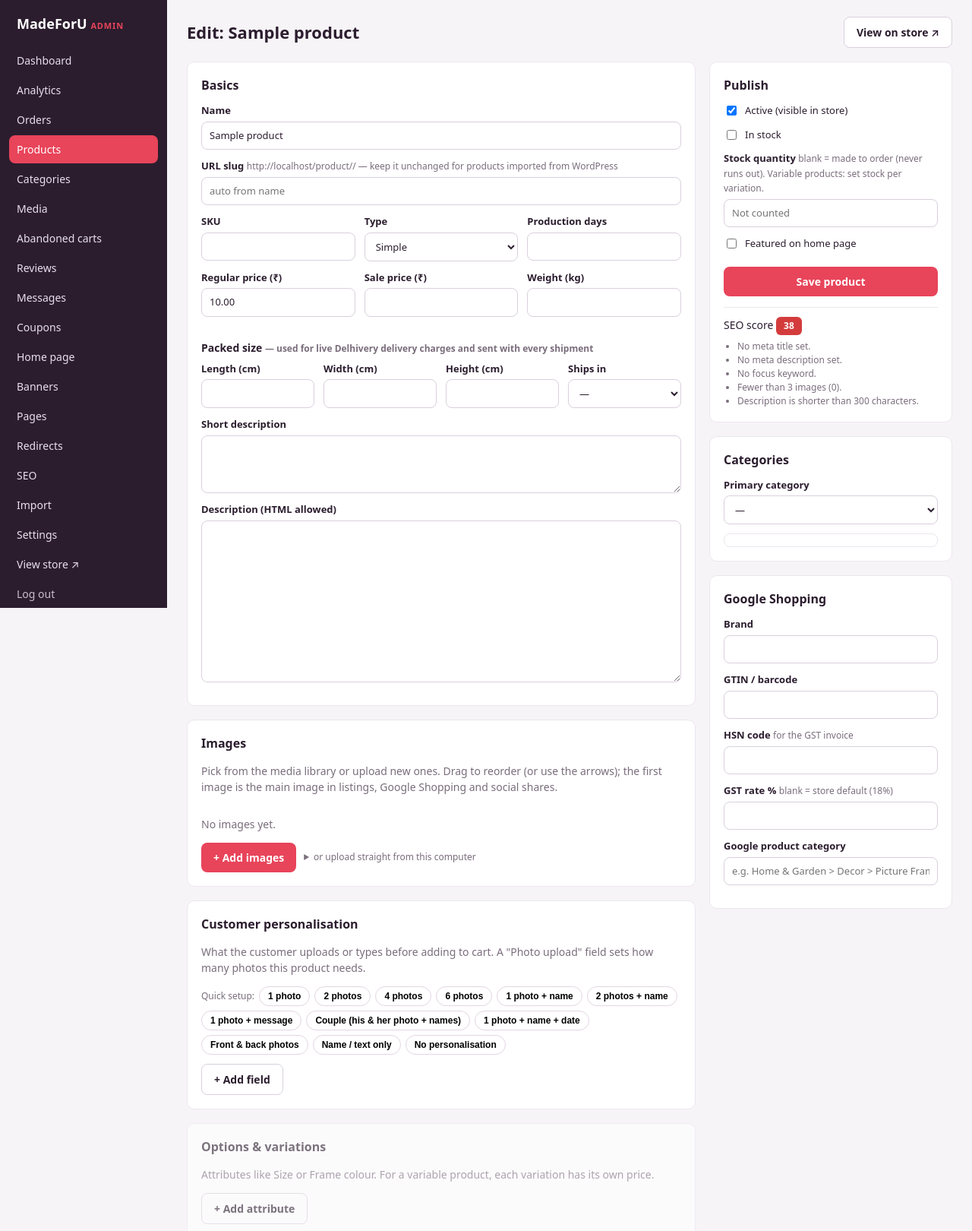
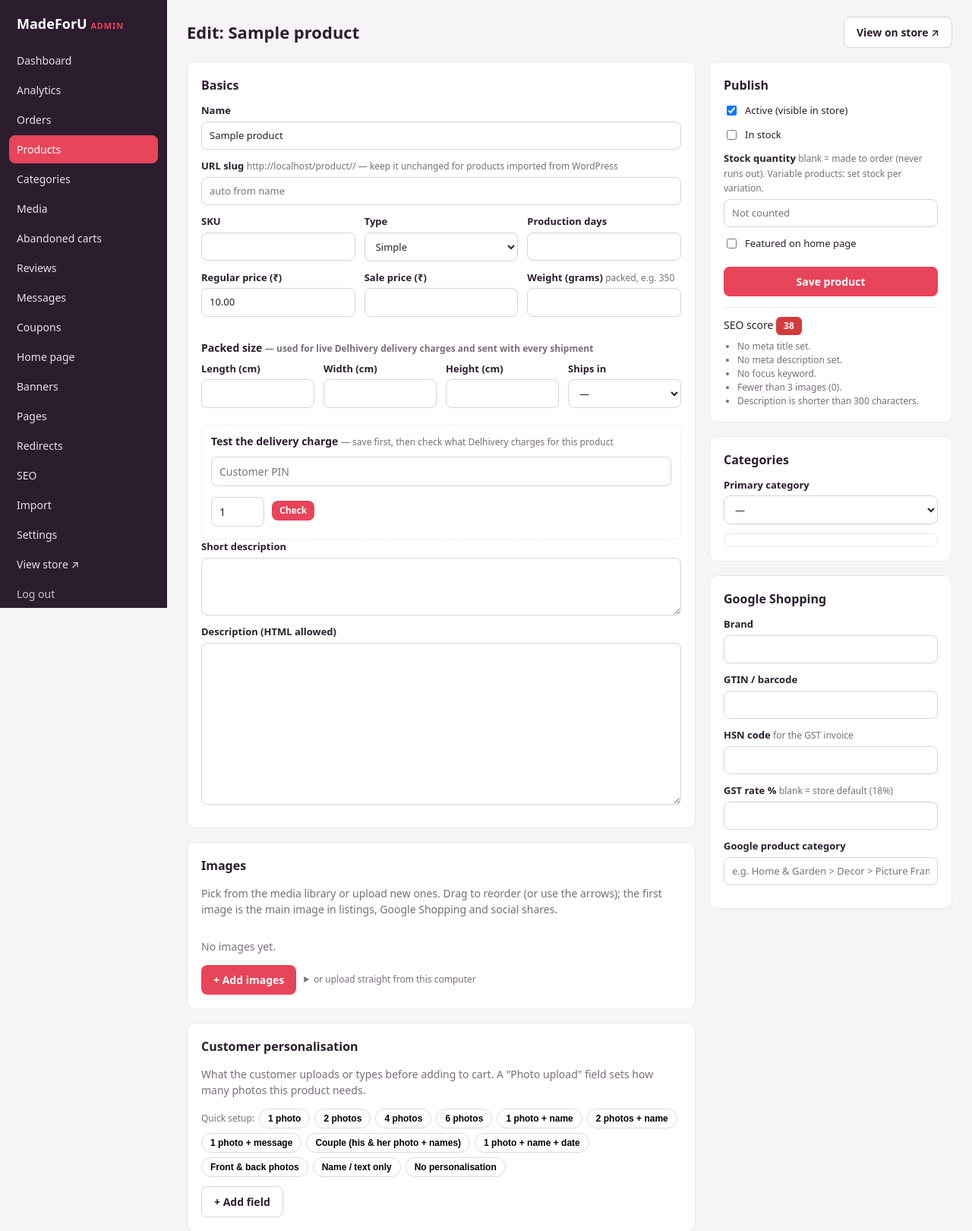
Before and after one commit to PranayReddy10/madeforu-app, a Laravel app: page /admin/products/1/edit in a window 1280 px wide. Shown: the top 1620 px of the page at 76% size. Run offline with Laravel 12, Linux system fonts and the light colour scheme; the visitor is signed in with stand-in values (Sample User, id 1); tables that the repository leaves empty hold one stand-in row (values such as "Sample post"); data that the repository does not hold is empty; some libraries are stand-ins or nearby versions.

Commit message:
Weights in grams, guard against gram/mm mix-ups, admin delivery-charge tester
Co-Authored-By: Claude Opus 5.5 <noreply@anthropic.com>
Claude-Session: https://claude.ai/code/session_013rdGpdEihbEDvtkoWrSM8b

```diff
--- a/store/app/Http/Controllers/Admin/ProductController.php
+++ b/store/app/Http/Controllers/Admin/ProductController.php
@@ -7,6 +7,9 @@ use App\Models\Category;
 use App\Models\Media;
 use App\Models\Product;
 use App\Models\ProductImage;
+use App\Services\Cart;
+use App\Services\Delhivery;
+use App\Services\Parcel;
 use App\Services\Stock;
 use App\Support\Personalisation;
 use Illuminate\Http\Request;
@@ -95,6 +98,25 @@ class ProductController extends Controller
         return view('admin.products.form', ['product' => $product, 'categories' => Category::orderBy('path')->get()]);
     }
 
+    /** Admin tester: the parcel this product makes and what Delhivery charges for it to a PIN. */
+    public function deliveryRate(Request $request, Product $product, Delhivery $delhivery)
+    {
+        $pin = preg_replace('/\D/', '', (string) $request->query('pin'));
+        $qty = max(1, min(20, $request->integer('qty', 1)));
+        $parcel = Parcel::of([[$product, $qty]]);
+        $price = (float) ($product->isOnSale() ? $product->sale_price : $product->price) * $qty;
+        $prepaid = $delhivery->rateDetails($pin, $parcel->chargeableGrams());
+        $cod = $delhivery->rateDetails($pin, $parcel->chargeableGrams(), true, $price);
+        $quote = Cart::shippingQuote([[$product, $qty]], $pin, true, $price);
+
+        return response()->json([
+            'parcel' => ['actual_g' => $parcel->grams, 'volumetric_g' => $parcel->volumetricGrams(), 'chargeable_g' => $parcel->chargeableGrams(),
+                'size_cm' => $parcel->length ? [$parcel->length, $parcel->width, $parcel->height] : null, 'packaging' => $parcel->packaging],
+            'prepaid' => $prepaid, 'cod' => $cod,
+            'customer_pays' => $quote ? ['shipping' => $quote['shipping'], 'cod_charge' => $quote['cod']] : null,
+        ]);
+    }
+
     public function update(Request $request, Product $product)
     {
         $this->save($request, $product);
@@ -146,10 +168,11 @@ class ProductController extends Controller
             'categories.*' => 'integer|exists:categories,id',
             'primary_category_id' => 'nullable|integer|exists:categories,id',
             'production_days' => 'nullable|integer|min:0|max:60',
-            'weight_kg' => 'nullable|numeric|min:0',
-            'length_cm' => 'nullable|numeric|min:0|max:500',
-            'width_cm' => 'nullable|numeric|min:0|max:500',
-            'height_cm' => 'nullable|numeric|min:0|max:500',
+            'weight_g' => 'nullable|integer|min:0|max:30000',
+            'weight_kg' => 'nullable|numeric|min:0|max:30',
+            'length_cm' => 'nullable|numeric|min:0|max:150',
+            'width_cm' => 'nullable|numeric|min:0|max:150',
+            'height_cm' => 'nullable|numeric|min:0|max:150',
             'packaging' => 'nullable|in:flyer,box',
             'stock_qty' => 'nullable|integer|min:0',
             'variants.*.stock_qty' => 'nullable|integer|min:0',
@@ -208,7 +231,7 @@ class ProductController extends Controller
             'fields.*.extra_price' => 'nullable|numeric|min:0',
             'fields.*.position' => 'nullable|integer',
             'fields.*.slots' => 'nullable|string|max:1000',
-        ]);
+        ], ['weight_g.max' => 'Weight is in grams — for 1.5 kg enter 1500.', 'length_cm.max' => 'Sizes are in cm — for 120 mm enter 12.', 'width_cm.max' => 'Sizes are in cm — for 120 mm enter 12.', 'height_cm.max' => 'Sizes are in cm — for 120 mm enter 12.']);
 
         $stockBefore = $product->stock_qty;
         DB::transaction(function () use ($request, $product, $data) {
@@ -228,7 +251,7 @@ class ProductController extends Controller
                 'in_stock' => $request->boolean('in_stock'),
                 'noindex' => $request->boolean('noindex'),
                 'production_days' => $data['production_days'] ?? 3,
-                'weight_kg' => $data['weight_kg'] ?? null,
+                'weight_kg' => $request->has('weight_g') ? ($data['weight_g'] ? $data['weight_g'] / 1000 : null) : ($data['weight_kg'] ?? null),
                 'length_cm' => $data['length_cm'] ?? null,
                 'width_cm' => $data['width_cm'] ?? null,
                 'height_cm' => $data['height_cm'] ?? null,
--- a/store/app/Http/Controllers/FeedController.php
+++ b/store/app/Http/Controllers/FeedController.php
@@ -3,6 +3,7 @@
 namespace App\Http\Controllers;
 
 use App\Models\Product;
+use App\Services\Parcel;
 use Illuminate\Support\Facades\Cache;
 use Illuminate\Support\Str;
 
@@ -27,7 +28,7 @@ class FeedController extends Controller
                 'product_type' => $p->primaryCategory ? collect($p->primaryCategory->ancestors())->push($p->primaryCategory)->pluck('name')->implode(' > ') : null,
                 'google_category' => $p->google_category,
                 'gtin' => $p->gtin,
-                'shipping_weight' => $p->weight_kg,
+                'shipping_weight' => $p->weight_kg ? Parcel::itemGrams($p) / 1000 : null,
             ];
             if ($p->type === 'variable' && $p->variants->isNotEmpty()) {
                 foreach ($p->variants as $v) {
--- a/store/app/Models/Order.php
+++ b/store/app/Models/Order.php
@@ -3,6 +3,7 @@
 namespace App\Models;
 
 use App\Services\OrderEmails;
+use App\Services\Parcel;
 use Illuminate\Database\Eloquent\Model;
 use Illuminate\Database\Eloquent\Relations\BelongsTo;
 use Illuminate\Database\Eloquent\Relations\HasMany;
@@ -58,10 +59,9 @@ class Order extends Model
         if ($this->weight_grams) {
             return $this->weight_grams;
         }
-        $default = (int) setting('delhivery.default_weight', 300);
         $this->loadMissing('items.product');
 
-        return max(50, (int) $this->items->sum(fn ($i) => $i->qty * ($i->product?->weight_kg ? (int) round($i->product->weight_kg * 1000) : $default)));
+        return max(50, (int) $this->items->sum(fn ($i) => $i->qty * Parcel::itemGrams($i->product)));
     }
 
     public function statusLabel(): string
--- a/store/public/css/admin.css
+++ b/store/public/css/admin.css
@@ -481,3 +481,6 @@ input[type=file][hidden] { display: none; }
 .addr-edit { margin-top: 10px; }
 .addr-edit summary { cursor: pointer; list-style: none; }
 .addr-edit form { margin-top: 10px; padding-top: 10px; border-top: 1px dashed var(--line); }
+
+.rate-test { margin-top: 10px; padding: 10px 12px; border: 1px dashed var(--line, #ddd); border-radius: 8px; }
+.rate-test .row-inline { margin: 6px 0; }
--- a/store/public/js/admin.js
+++ b/store/public/js/admin.js
@@ -553,3 +553,29 @@ document.addEventListener('click', function (e) {
         update();
     });
 })();
+
+/* Product form: test the live Delhivery charge for this product */
+document.querySelectorAll('[data-rate-test]').forEach(function (box) {
+    const out = box.querySelector('[data-rate-out]');
+    const rupees = function (v) { return v == null ? '—' : '₹' + Number(v).toFixed(2); };
+    const kg = function (g) { return g + ' g'; };
+    box.querySelector('[data-rate-go]').addEventListener('click', function () {
+        const pin = box.querySelector('[data-rate-pin]').value.replace(/\D/g, ''), qty = box.querySelector('[data-rate-qty]').value || 1;
+        if (pin.length !== 6) { out.textContent = 'Enter a 6-digit PIN.'; return; }
+        out.textContent = 'Asking Delhivery…';
+        fetch(box.dataset.rateTest + '?pin=' + pin + '&qty=' + qty, { headers: { Accept: 'application/json' } }).then(function (r) { return r.json(); }).then(function (d) {
+            const p = d.parcel, lines = [];
+            lines.push('Parcel: actual ' + kg(p.actual_g) + (p.size_cm ? ', size ' + p.size_cm.join(' × ') + ' cm = volumetric ' + kg(p.volumetric_g) : ', no size set') + ' → billed as ' + kg(p.chargeable_g) + ' (' + p.packaging + ')');
+            if (d.prepaid.error) lines.push('Delhivery: ' + d.prepaid.error);
+            else lines.push('Delhivery prepaid ' + rupees(d.prepaid.total) + ' · COD ' + rupees(d.cod.total) + ' (HTTP ' + d.prepaid.status + ')');
+            if (d.customer_pays) lines.push('Customer pays: shipping ' + rupees(d.customer_pays.shipping) + (d.customer_pays.cod_charge != null ? ', COD charge ' + rupees(d.customer_pays.cod_charge) : ''));
+            out.innerHTML = '';
+            lines.forEach(function (t) { const div = document.createElement('div'); div.textContent = t; out.appendChild(div); });
+            const det = document.createElement('details'), pre = document.createElement('pre');
+            det.innerHTML = '<summary>What was sent and Delhivery’s full reply</summary>';
+            pre.style.cssText = 'white-space:pre-wrap;max-height:240px;overflow:auto;font-size:11px';
+            pre.textContent = JSON.stringify({ sent: d.prepaid.sent, reply: d.prepaid.body }, null, 2);
+            det.appendChild(pre); out.appendChild(det);
+        }).catch(function () { out.textContent = 'Could not reach the store. Try again.'; });
+    });
+});
--- a/store/resources/views/admin/products/form.blade.php
+++ b/store/resources/views/admin/products/form.blade.php
@@ -55,7 +55,7 @@
             <div class="row3">
                 <label>Regular price (₹) <input type="number" step="0.01" min="0" name="price" id="f-price" value="{{ old('price', $product->price) }}" required></label>
                 <label>Sale price (₹) <input type="number" step="0.01" min="0" name="sale_price" value="{{ old('sale_price', $product->sale_price) }}"></label>
-                <label>Weight (kg) <input type="number" step="0.001" min="0" name="weight_kg" value="{{ old('weight_kg', $product->weight_kg) }}"></label>
+                <label>Weight (grams) <small class="muted">packed, e.g. 350</small> <input type="number" step="1" min="0" max="30000" name="weight_g" value="{{ old('weight_g', $product->weight_kg ? (int) round(\App\Services\Parcel::itemGrams($product)) : '') }}"></label>
             </div>
             <h3>Packed size <small class="muted">— used for live Delhivery delivery charges and sent with every shipment</small></h3>
             <div class="row4">
@@ -70,6 +70,17 @@
                     </select>
                 </label>
             </div>
+            @if($product->exists)
+            <div class="rate-test" data-rate-test="{{ route('admin.products.rate', $product) }}">
+                <b>Test the delivery charge</b> <small class="muted">— save first, then check what Delhivery charges for this product</small>
+                <div class="row-inline">
+                    <input type="text" inputmode="numeric" maxlength="6" placeholder="Customer PIN" data-rate-pin>
+                    <input type="number" min="1" max="20" value="1" style="width:70px" title="Quantity" data-rate-qty>
+                    <button type="button" class="btn small" data-rate-go>Check</button>
+                </div>
+                <div class="muted small" data-rate-out></div>
+            </div>
+            @endif
             <label>Short description <textarea name="short_description" rows="3">{{ old('short_description', $product->short_description) }}</textarea></label>
             <label>Description (HTML allowed) <textarea name="description" id="f-description" rows="10">{{ old('description', $product->description) }}</textarea></label>
         </section>
--- a/store/resources/views/product.blade.php
+++ b/store/resources/views/product.blade.php
@@ -155,7 +155,7 @@
             <table class="specs">
                 @foreach($infoAttrs as $a)<tr><th>{{ $a->name }}</th><td>{{ implode(', ', $a->values) }}</td></tr>@endforeach
                 @if($product->sku)<tr><th>SKU</th><td>{{ $product->sku }}</td></tr>@endif
-                @if($product->weight_kg)<tr><th>Weight</th><td>{{ rtrim(rtrim(number_format($product->weight_kg, 3), '0'), '.') }} kg</td></tr>@endif
+                @if($product->weight_kg)<tr><th>Weight</th><td>{{ \App\Services\Parcel::label(\App\Services\Parcel::itemGrams($product)) }}</td></tr>@endif
                 @if($product->length_cm && $product->width_cm && $product->height_cm)<tr><th>Packed size</th><td>{{ collect([$product->length_cm, $product->width_cm, $product->height_cm])->map(fn ($v) => rtrim(rtrim(number_format($v, 1), '0'), '.'))->implode(' × ') }} cm</td></tr>@endif
                 @if($product->packaging)<tr><th>Ships in</th><td>{{ $product->packaging === 'box' ? 'A sturdy carton box' : 'A padded courier flyer' }}</td></tr>@endif
                 <tr><th>Brand</th><td>{{ $product->brand }}</td></tr>
--- a/store/routes/web.php
+++ b/store/routes/web.php
@@ -125,6 +125,7 @@ Route::prefix('admin')->name('admin.')->middleware(['auth', 'admin'])->group(fun
     Route::post('analytics/index-check', [Admin\AnalyticsController::class, 'checkIndex'])->name('analytics.index-check');
     Route::post('products/personalisation', [Admin\ProductController::class, 'bulkPersonalisation'])->name('products.personalisation');
     Route::resource('products', Admin\ProductController::class)->except('show');
+    Route::get('products/{product}/delivery-rate', [Admin\ProductController::class, 'deliveryRate'])->name('products.rate');
     Route::post('products/{product}/images', [Admin\ProductController::class, 'uploadImages'])->name('products.images');
     Route::delete('product-images/{image}', [Admin\ProductController::class, 'deleteImage'])->name('products.images.delete');
     Route::resource('categories', Admin\CategoryController::class)->except('show');
```
Also changed, not shown: store/app/Services/Delhivery.php (+39 -16 lines), store/app/Services/Parcel.php (+30 -5 lines), store/tests/Feature/LiveShippingTest.php (+28 -2 lines), store/README.md.
